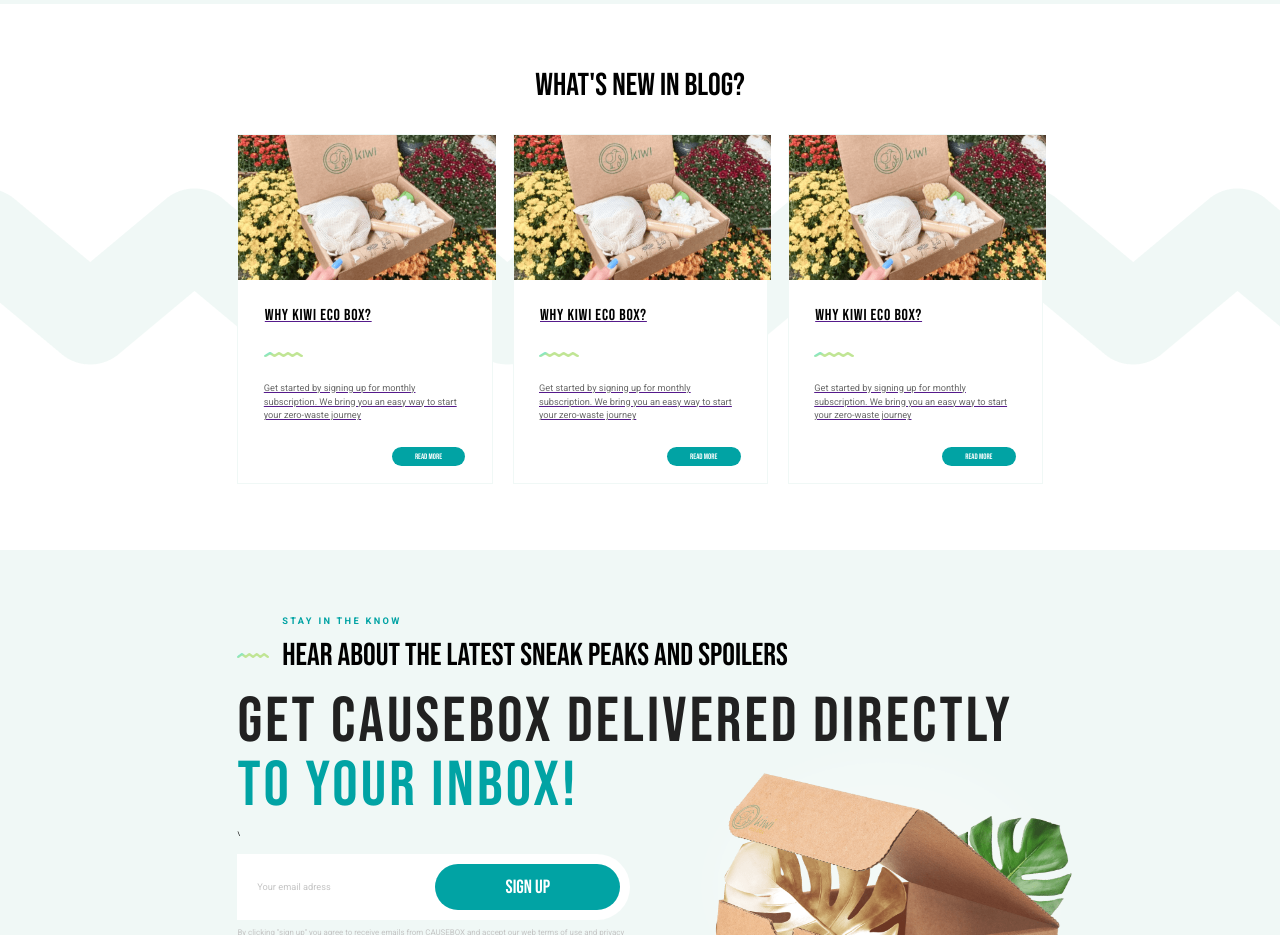
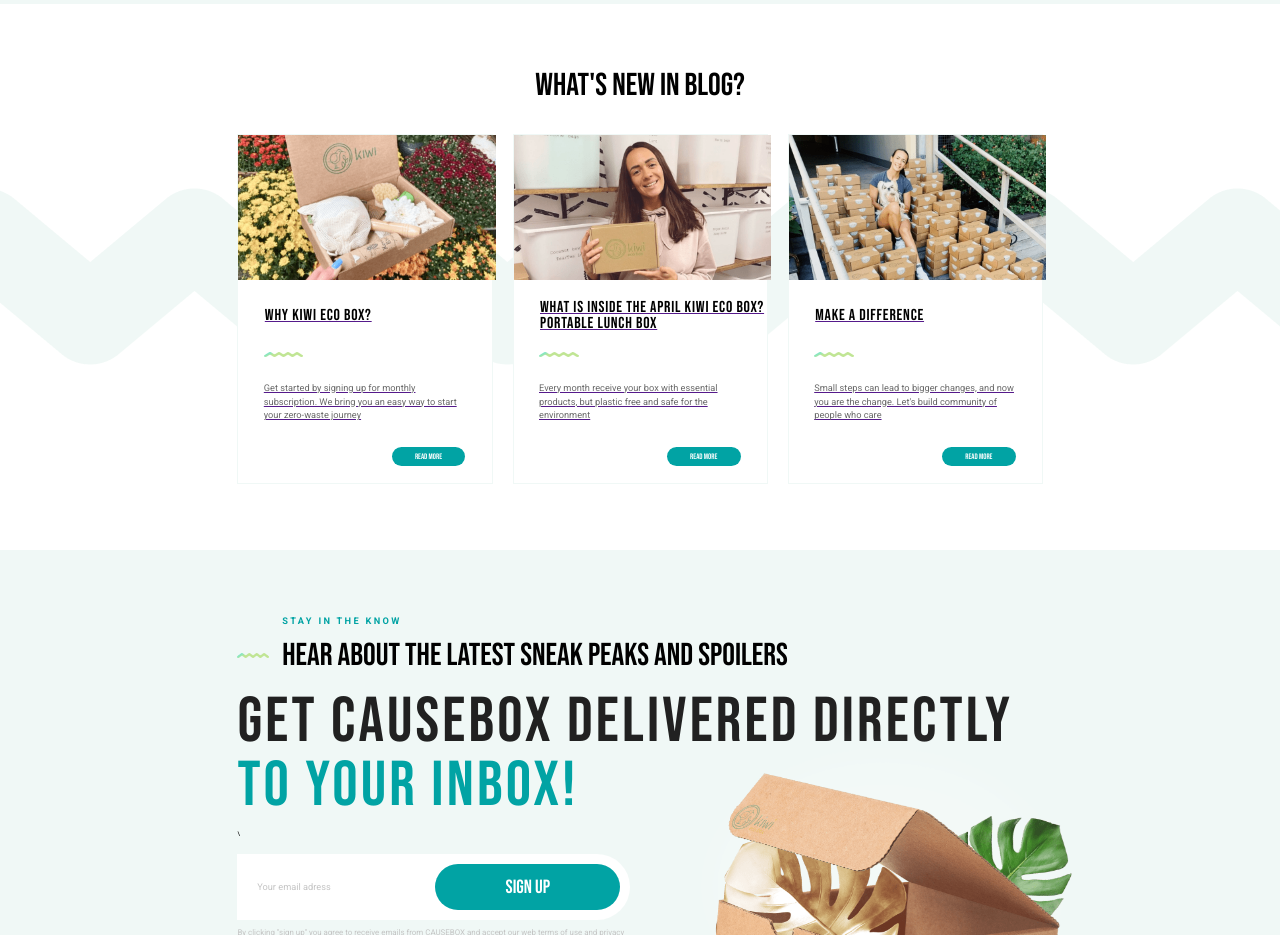
Before and after one commit to wfedoruk/Kiwi, a plain HTML site: page index.html in a window 1280 px wide. Shown: the part 2600-3535 px from the top of the page. Drawn offline with nearby package versions, Linux system fonts and the light colour scheme; a web font is replaced by a local one.

Commit message:
Add files via upload

```diff
--- a/index.html
+++ b/index.html
@@ -199,12 +199,12 @@
                     <div class="blogBlock__item">
                         <a href="">
                             <div>
-                                <img class="blogBlock__img" src="assets/images/blog/one.png" alt="">
+                                <img class="blogBlock__img" src="assets/images/blog/two.png" alt="">
                             </div>
-                            <h4 class="blogBlock__itemTitle blogBlock__itemTitle_lineHeightCenter">Why KIWI Eco Box?</h4>
+                            <h4 class="blogBlock__itemTitle">What Is Inside The April Kiwi Eco Box? Portable Lunch Box</h4>
                             <div class="blogBlock__text">
                                 <span class="spanWave spanWave_longer"></span>
-                                <p>Get started by signing up for monthly subscription. We bring you an easy way to start your zero-waste journey</p>
+                                <p>Every month receive your box with essential products, but plastic free and safe for the environment</p>
                             </div>
                             <div class="button button_small">Read more</div>
                         </a>
@@ -212,12 +212,12 @@
                     <div class="blogBlock__item">
                         <a href="">
                             <div>
-                                <img class="blogBlock__img" src="assets/images/blog/one.png" alt="">
+                                <img class="blogBlock__img" src="assets/images/blog/three.png" alt="">
                             </div>
-                            <h4 class="blogBlock__itemTitle blogBlock__itemTitle_lineHeightCenter">Why KIWI Eco Box?</h4>
+                            <h4 class="blogBlock__itemTitle blogBlock__itemTitle_lineHeightCenter">Make a Difference</h4>
                             <div class="blogBlock__text">
                                 <span class="spanWave spanWave_longer"></span>
-                                <p>Get started by signing up for monthly subscription. We bring you an easy way to start your zero-waste journey</p>
+                                <p>Small steps can lead to bigger changes, and now you are the change. Let's build community of people who care</p>
                             </div>
                             <div class="button button_small">Read more</div>
                         </a>
```
